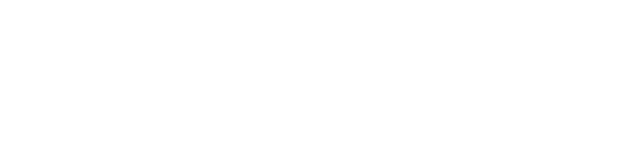
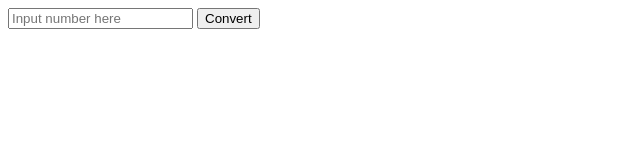
Before and after one commit to johnatanf/freecodecamp-roman-numeral-converter, a plain HTML site: page index.html in a window 1280 px wide. Shown: the whole page, without its empty margins (0-640 px from the left). Drawn offline with Linux system fonts and the light colour scheme.

Commit message:
create basic html structure

```diff
--- a/index.html
+++ b/index.html
@@ -7,6 +7,9 @@
     <title>Roman Numeral Converter</title>
 </head>
 <body>
+    <input id="number" type="text" placeholder="Input number here">
+    <button id="convert-btn">Convert</button>
+    <div id="output"></div>
     <script src="./script.js"></script>
 </body>
 </html>
```
